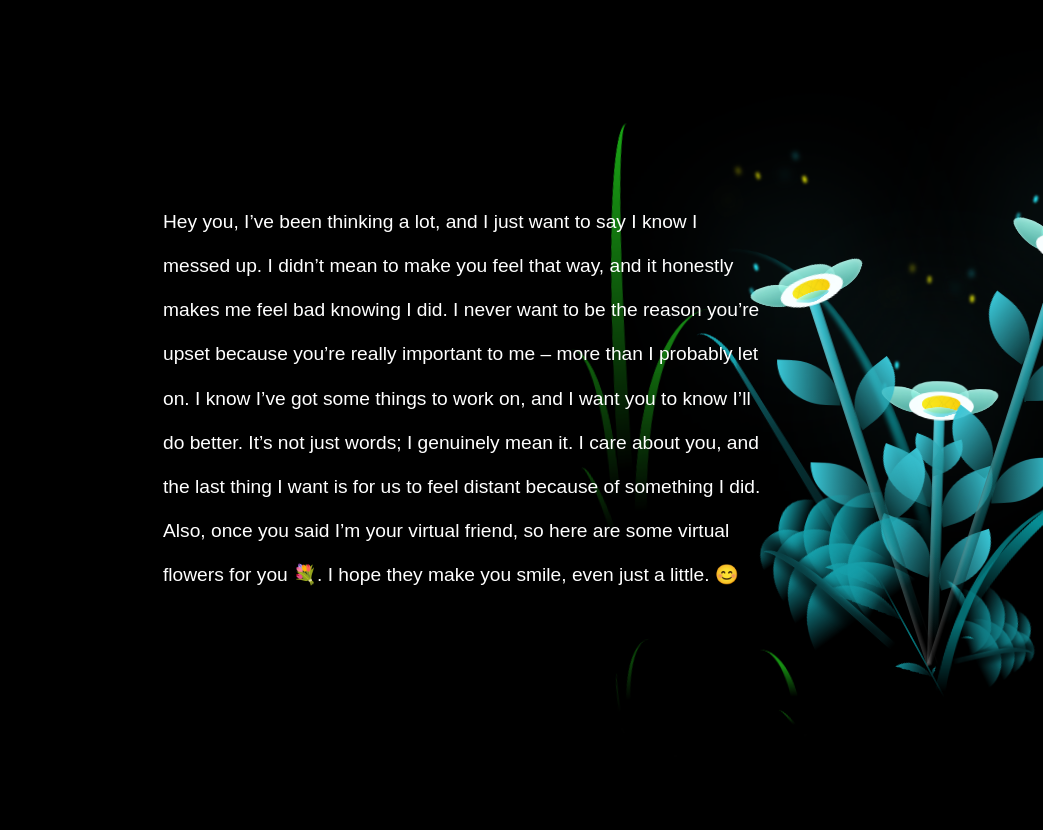
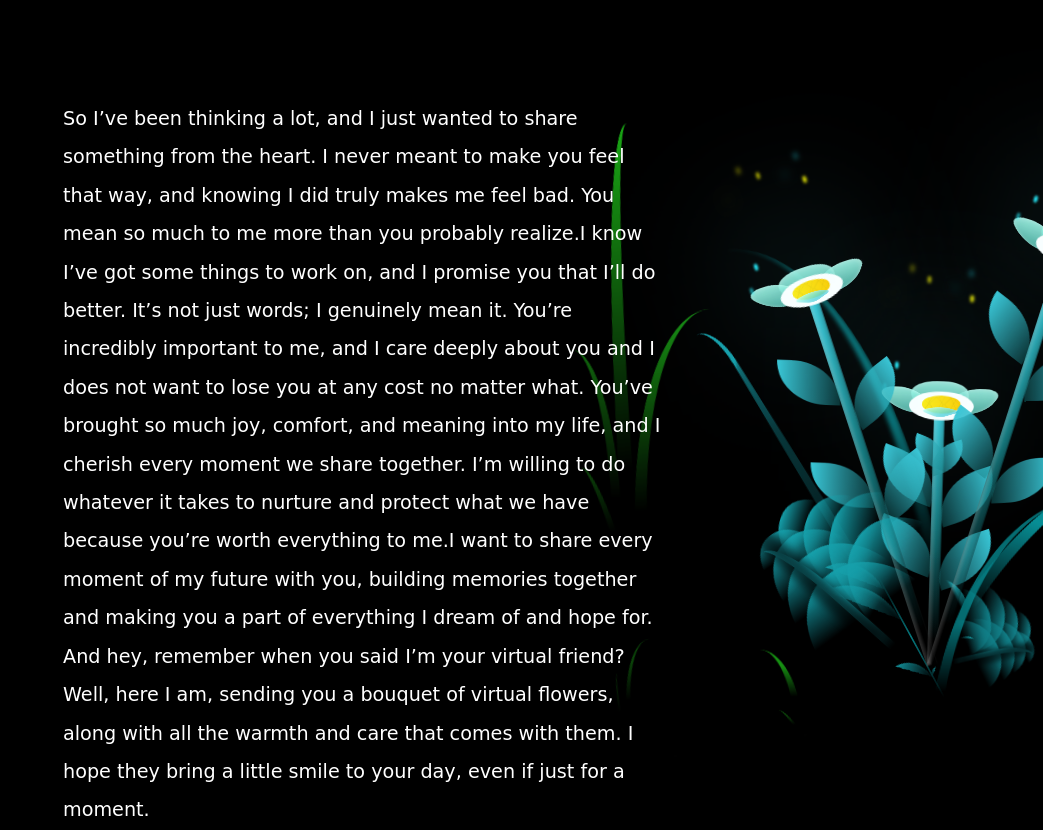
Before and after one commit to axadexe/flowers, a plain HTML site: page index.html in a window 1280 px wide. Shown: the top 830 px of the page, without its empty margins (237-1280 px from the left). Before the commit the page ends 800 px from the top, so only its background shows below. Drawn offline with Linux system fonts and the light colour scheme.

Commit message:
Describe the changes you made

```diff
--- a/index.html
+++ b/index.html
@@ -309,12 +309,15 @@
 
   <!-- Your longer message on the right side -->
   <div class="my-message">
-    Hey you,
-I’ve been thinking a lot, and I just want to say I know I messed up. I didn’t mean to make you feel that way, and it honestly makes me feel bad knowing I did. I never want to be the reason you’re upset because you’re really important to me – more than I probably let on.
-
-I know I’ve got some things to work on, and I want you to know I’ll do better. It’s not just words; I genuinely mean it. I care about you, and the last thing I want is for us to feel distant because of something I did.
-
-Also, once you said I’m your virtual friend, so here are some virtual flowers for you 💐. I hope they make you smile, even just a little. 😊
+    So I’ve been thinking a lot, and I just wanted to share something from the heart. I never meant to make you feel that way, and knowing I did truly makes me feel bad.
+    You mean so much to me more than you probably realize.I know I’ve got some things to work on, and I promise you that I’ll do better. It’s not just words;
+    I genuinely mean it.
+    You’re incredibly important to me, and I care deeply about you and I does not  want to lose you at any cost no matter what.
+    You’ve brought so much joy, comfort, and meaning into my life, and I cherish every moment we share together. I’m willing to do whatever it takes to nurture and protect
+    what we have because you’re worth everything to me.I want to share every moment of my future with you, building memories together and making you a part of everything
+    I dream of and hope for.
+    And hey, remember when you said I’m your virtual friend? Well, here I am, sending you a bouquet of virtual flowers, along with all the warmth and care that comes with them.
+    I hope they bring a little smile to your day, even if just for a moment.
   </div>
 
   <!-- Link to your JavaScript file -->
--- a/style.css
+++ b/style.css
@@ -25,15 +25,16 @@ body {
 /* Right-side message styling */
 .my-message {
   position: absolute;
-  top: 200px;
+  top: 100px;
   right: 100px;
-  left : 400px;
+  left : 300px;
   color: #fff;
   font-size: 1.2rem; /* Adjust to your liking */
-  font-family: Arial, sans-serif;
+  font-family: cursive;
   max-width: 600px;  /* So it doesn’t stretch too wide */
-  line-height: 2.3;
+  line-height: 2.0;
 }
+
 
 /* The night background blur */
 .night {
```
